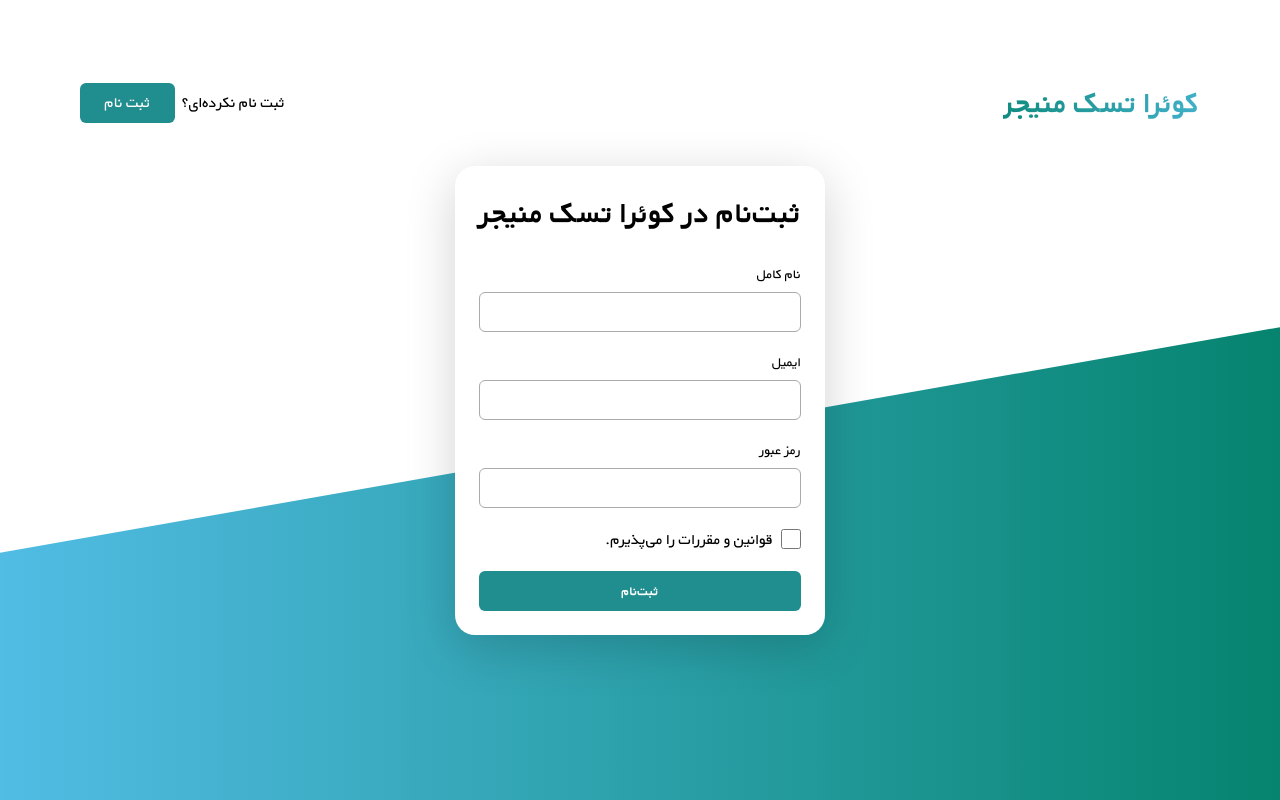
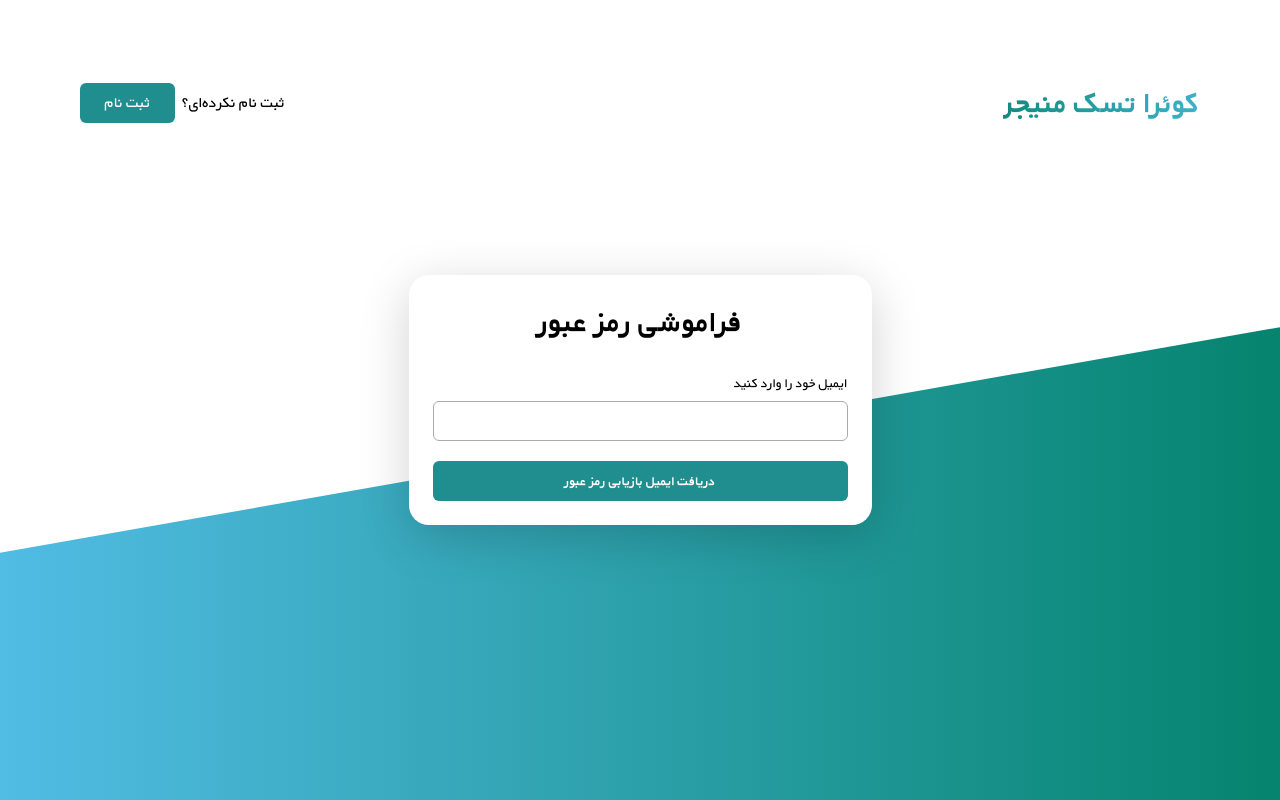
Before and after one commit to HeliaBigdeli/Taskban, a React (Create React App) app: page /forgot in a window 1280 px wide. Built offline with nearby package versions, Linux system fonts and the light colour scheme.

Commit message:
add forgot card,fix bug

```diff
--- a/src/components/Authentication/ForgotPassword/index.tsx
+++ b/src/components/Authentication/ForgotPassword/index.tsx
@@ -1,11 +1,26 @@
 import AuthLayout from "../../Layouts/Auth";
 import Card from "../../Layouts/Auth/Card";
+import styles from "./style.module.css";
 const ForgotPassword: React.FC = (): JSX.Element => {
-  return <AuthLayout>
-  <Card page={"register"}>
-
-  </Card>
-</AuthLayout>;
+  return (
+    <AuthLayout>
+      <Card page={"forgot"}>
+        <section className={styles.forgot}>
+          <form className={styles.forgot__inputs}>
+            <section className={styles.field}>
+              <h4 className={styles.field__text}>ایمیل خود را وارد کنید</h4>
+              <input className={styles.field__input} type="email" />
+            </section>
+            <button type="submit" className={styles.field__button}>
+              <span className={styles.button__text}>
+                دریافت ایمیل بازیابی رمز عبور
+              </span>
+            </button>
+          </form>
+        </section>
+      </Card>
+    </AuthLayout>
+  );
 };
 
 export default ForgotPassword;
--- a/src/components/Authentication/ForgotPassword/style.module.css
+++ b/src/components/Authentication/ForgotPassword/style.module.css
@@ -0,0 +1,55 @@
+.forgot {
+  display: flex;
+  flex-direction: column;
+  align-items: flex-end;
+  gap: var(--L);
+  align-self: stretch;
+}
+.forgot__inputs {
+  display: flex;
+  flex-direction: column;
+  align-items: flex-end;
+  gap: 20px;
+  align-self: stretch;
+}
+.field {
+  display: flex;
+  flex-direction: column;
+  align-items: flex-end;
+  gap: var(--XS);
+  align-self: stretch;
+}
+.field__text {
+  color: #000;
+  text-align: right;
+  font-size: 14px;
+  font-style: normal;
+  font-weight: 400;
+  line-height: normal;
+}
+.field__input {
+  height: var(--XL);
+  align-self: stretch;
+  border-radius: 6px;
+  border: 1px solid #aaa;
+  background: #fff;
+}
+.field__button {
+  display: flex;
+  height: var(--XL);
+  padding: 10px;
+  justify-content: center;
+  align-items: center;
+  gap: 10px;
+  align-self: stretch;
+  border-radius: 6px;
+  background: var(--brand-primary);
+}
+.button__text {
+  color: #fff;
+  text-align: right;
+  font-size: 14px;
+  font-style: normal;
+  font-weight: 700;
+  line-height: normal;
+}
--- a/src/components/Authentication/Login/index.tsx
+++ b/src/components/Authentication/Login/index.tsx
@@ -7,7 +7,7 @@ const Login: React.FC = (): JSX.Element => {
   return (
     <AuthLayout>
       <Card page={"login"}>
-        <section className={styles.login}>
+        <form className={styles.login}>
           <div className={styles.login__inputs}>
             <div className={styles.filed}>
               <h4 className={styles.field__header}>ایمیل</h4>
@@ -16,13 +16,13 @@ const Login: React.FC = (): JSX.Element => {
             <div className={styles.filed}>
               <h4 className={styles.field__header}>رمز عبور</h4>
               <input className={styles.field__input} type="password" />
-              <span className={styles.field__input__reminder}>
-                رمز عبور را فراموش کرده‌ای؟
-              </span>
+              <button type="button" className={styles.field__reminder}>
+                <Link to={`/forgot`}>رمز عبور را فراموش کرده‌ای؟</Link>
+              </button>
             </div>
           </div>
           <div className={styles.login__buttons}>
-            <button className={styles.login__buttons__button} type="submit">
+            <button className={styles.login__button} type="submit">
               <span className={styles.button__text}>ورود</span>
             </button>
             <div className={styles.goregister}>
@@ -35,7 +35,7 @@ const Login: React.FC = (): JSX.Element => {
               </span>
             </div>
           </div>
-        </section>
+        </form>
       </Card>
     </AuthLayout>
   );
--- a/src/components/Authentication/Login/style.module.css
+++ b/src/components/Authentication/Login/style.module.css
@@ -35,7 +35,7 @@
   border: 1px solid #aaa;
   background: #fff;
 }
-.field__input__reminder {
+.field__reminder {
   color: var(--brand-primary);
   text-align: right;
   font-size: 12px;
@@ -50,7 +50,7 @@
   gap: 20px;
   align-self: stretch;
 }
-.login__buttons__button {
+.login__button {
   display: flex;
   height: var(--XL);
   padding: 10px;
--- a/src/components/Authentication/Register/index.tsx
+++ b/src/components/Authentication/Register/index.tsx
@@ -6,7 +6,7 @@ const Register: React.FC = (): JSX.Element => {
     <AuthLayout>
       <Card page={"register"}>
         <section className={styles.register}>
-          <div className={styles.register__inputs}>
+          <form className={styles.register__inputs}>
             <div className={styles.filed}>
               <h4 className={styles.field__header}>نام کامل</h4>
               <input className={styles.field__input} type="text" />
@@ -25,10 +25,10 @@ const Register: React.FC = (): JSX.Element => {
               </span>
               <input className={styles.accept__checkbox} type="checkbox" />
             </div>
-            <button className={styles.button}>
+            <button type="submit" className={styles.button}>
               <span className={styles.button__text}>ثبت‌نام</span>
             </button>
-          </div>
+          </form>
         </section>
       </Card>
     </AuthLayout>
--- a/src/components/Layouts/Auth/Card/index.tsx
+++ b/src/components/Layouts/Auth/Card/index.tsx
@@ -8,7 +8,7 @@ const Card: React.FC<React.PropsWithChildren<ICardProps>> = ({
   children,
 }): JSX.Element => {
   return (
-    <div className={styles.card}>
+    <div className={`${styles.card} ${page === "forgot"&&styles.forgot}`}>
       <h2 className={styles.card__heading}>
       {page === "login"
           ? "(: به کوئرا تسک منیجر خوش برگشتی"
--- a/src/components/Layouts/Auth/Card/style.module.css
+++ b/src/components/Layouts/Auth/Card/style.module.css
@@ -1,4 +1,4 @@
-.card{
+.card {
   display: inline-flex;
   padding: var(--M);
   flex-direction: column;
@@ -16,3 +16,7 @@
   font-weight: 900;
   line-height: normal;
 }
+.forgot {
+  width: 463px;
+  display: flex;
+}
--- a/src/routes/index.tsx
+++ b/src/routes/index.tsx
@@ -1,4 +1,5 @@
 import App from "../App";
+import ForgotPassword from "../components/Authentication/ForgotPassword";
 import Login from "../components/Authentication/Login";
 import Register from "../components/Authentication/Register";
 
@@ -17,6 +18,6 @@ export const routes = [
   },
   {
     path: "forgot",
-    element: <Register />,
+    element: <ForgotPassword />,
   },
 ];
```
Lines whose indentation alone changed are shown as unchanged.
